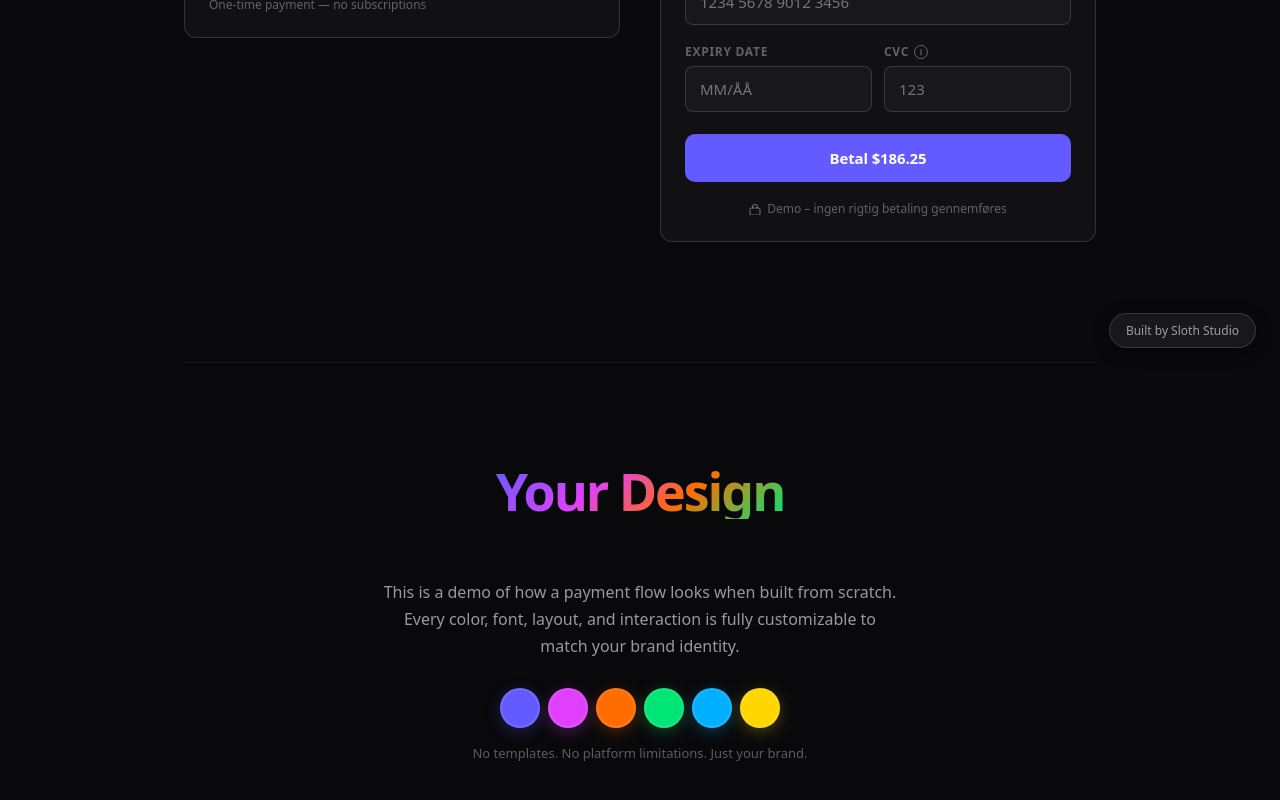
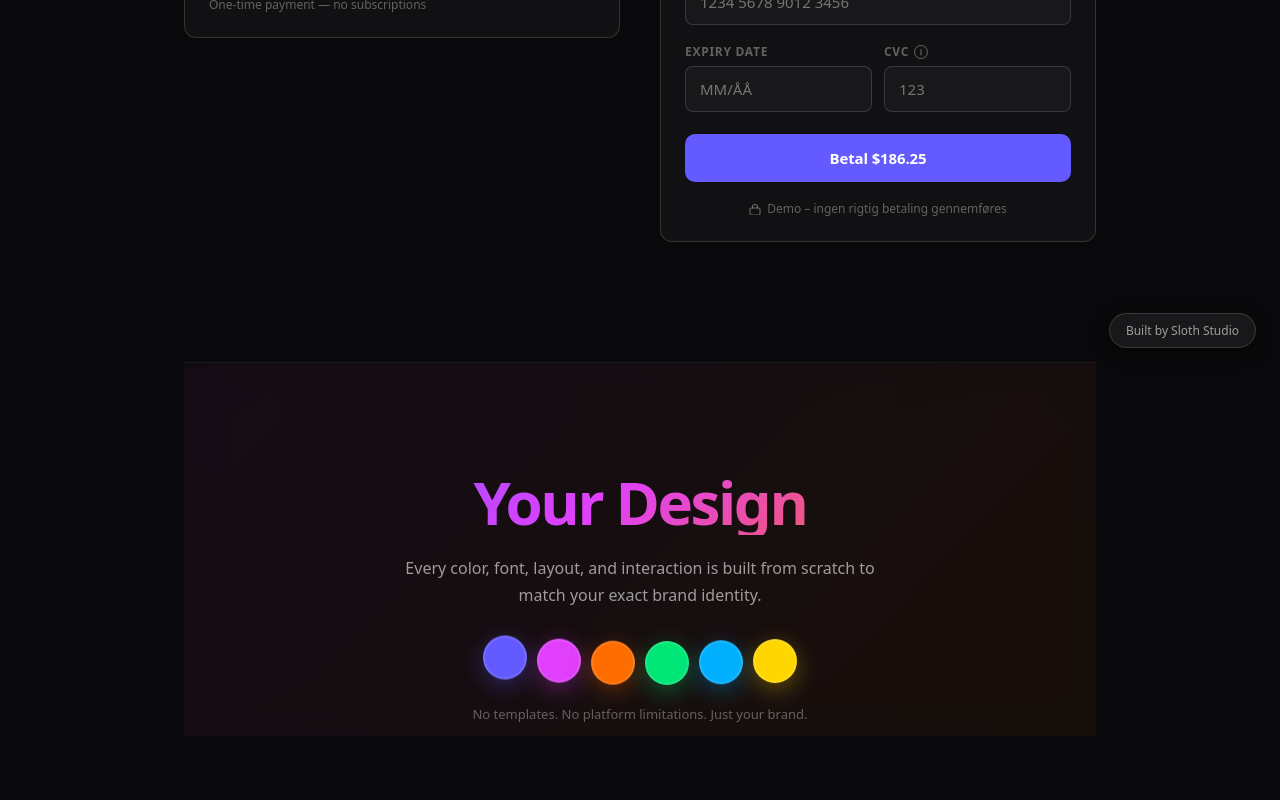
Before and after one commit to SloThdk/PayFlow, a Next.js app: page /checkout in a window 1280 px wide. Shown: the part 428-1228 px from the top of the page. Built offline with nearby package versions, Linux system fonts and the light colour scheme.

Commit message:
Animated gradient Your Design section with floating color dots

```diff
--- a/app/checkout/page.tsx
+++ b/app/checkout/page.tsx
@@ -504,6 +504,9 @@ export default function CheckoutPage() {
     <>
       <style>{`
         @keyframes spin { to { transform: rotate(360deg); } }
+        @keyframes gradientShift { 0% { background-position: 0% 50%; } 50% { background-position: 100% 50%; } 100% { background-position: 0% 50%; } }
+        @keyframes gradientText { 0% { background-position: 0% 50%; } 50% { background-position: 100% 50%; } 100% { background-position: 0% 50%; } }
+        @keyframes float { from { transform: translateY(0px); } to { transform: translateY(-6px); } }
         * { box-sizing: border-box; }
       `}</style>
 
@@ -741,19 +744,21 @@ export default function CheckoutPage() {
 
         {/* Your Design callout */}
         <div style={{ maxWidth: "960px", margin: "0 auto", padding: "0 24px 80px", textAlign: "center" }}>
-          <div style={{ borderTop: `1px solid ${C.border}`, paddingTop: "56px" }}>
-            <div style={{ position: "relative", display: "inline-block", marginBottom: "16px" }}>
-              <h2 style={{ fontSize: "clamp(32px, 5vw, 52px)", fontWeight: 800, letterSpacing: "-0.04em", background: "linear-gradient(135deg, #635BFF 0%, #E040FB 35%, #FF6D00 65%, #00E676 100%)", WebkitBackgroundClip: "text", WebkitTextFillColor: "transparent", backgroundClip: "text", lineHeight: 1.1 }}>Your Design</h2>
+          <div style={{ position: "relative", borderTop: `1px solid ${C.border}`, paddingTop: "56px", overflow: "hidden" }}>
+            {/* Animated gradient background */}
+            <div style={{ position: "absolute", inset: "-40px -60px", background: "linear-gradient(135deg, rgba(99,91,255,0.08), rgba(224,64,251,0.06), rgba(255,109,0,0.06), rgba(0,230,118,0.06), rgba(0,176,255,0.06))", backgroundSize: "400% 400%", animation: "gradientShift 8s ease infinite", borderRadius: "24px", filter: "blur(40px)", pointerEvents: "none" }} />
+            <div style={{ position: "relative" }}>
+              <h2 style={{ fontSize: "clamp(36px, 6vw, 60px)", fontWeight: 800, letterSpacing: "-0.04em", background: "linear-gradient(135deg, #635BFF 0%, #E040FB 25%, #FF6D00 50%, #00E676 75%, #00B0FF 100%)", backgroundSize: "200% 200%", animation: "gradientText 6s ease infinite", WebkitBackgroundClip: "text", WebkitTextFillColor: "transparent", backgroundClip: "text", lineHeight: 1.1, marginBottom: "20px" }}>Your Design</h2>
+              <p style={{ fontSize: "16px", color: C.textSec, maxWidth: "520px", margin: "0 auto 32px", lineHeight: 1.7 }}>
+                Every color, font, layout, and interaction is built from scratch to match your exact brand identity.
+              </p>
+              <div style={{ display: "flex", justifyContent: "center", gap: "10px", flexWrap: "wrap", marginBottom: "20px" }}>
+                {["#635BFF", "#E040FB", "#FF6D00", "#00E676", "#00B0FF", "#FFD600"].map((c, i) => (
+                  <div key={c} style={{ width: "44px", height: "44px", borderRadius: "50%", background: c, border: "2px solid rgba(255,255,255,0.12)", boxShadow: `0 6px 24px ${c}55`, animation: `float ${2 + i * 0.3}s ease-in-out infinite alternate` }} />
+                ))}
+              </div>
+              <p style={{ fontSize: "13px", color: C.textMuted }}>No templates. No platform limitations. Just your brand.</p>
             </div>
-            <p style={{ fontSize: "16px", color: C.textSec, maxWidth: "520px", margin: "0 auto 28px", lineHeight: 1.7 }}>
-              This is a demo of how a payment flow looks when built from scratch. Every color, font, layout, and interaction is fully customizable to match your brand identity.
-            </p>
-            <div style={{ display: "flex", justifyContent: "center", gap: "8px", flexWrap: "wrap" }}>
-              {["#635BFF", "#E040FB", "#FF6D00", "#00E676", "#00B0FF", "#FFD600"].map(c => (
-                <div key={c} style={{ width: "40px", height: "40px", borderRadius: "50%", background: c, border: "2px solid rgba(255,255,255,0.1)", boxShadow: `0 4px 16px ${c}44` }} />
-              ))}
-            </div>
-            <p style={{ fontSize: "13px", color: C.textMuted, marginTop: "16px" }}>No templates. No platform limitations. Just your brand.</p>
           </div>
         </div>
 
```
